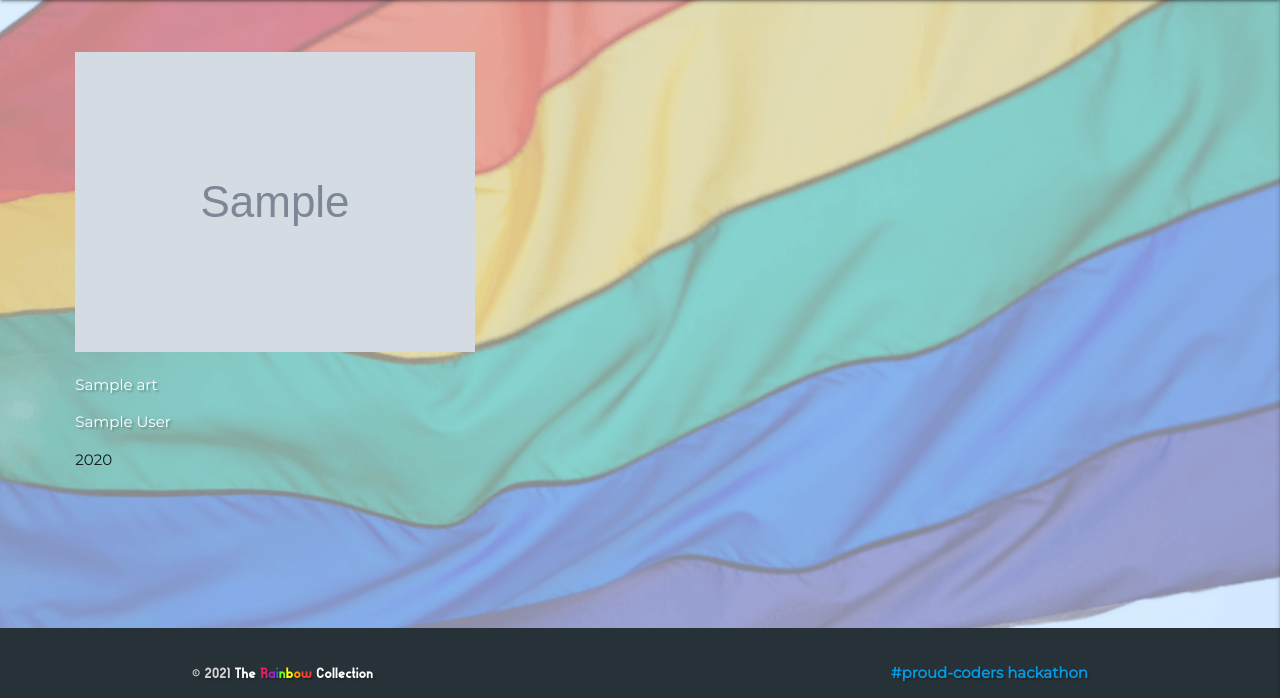
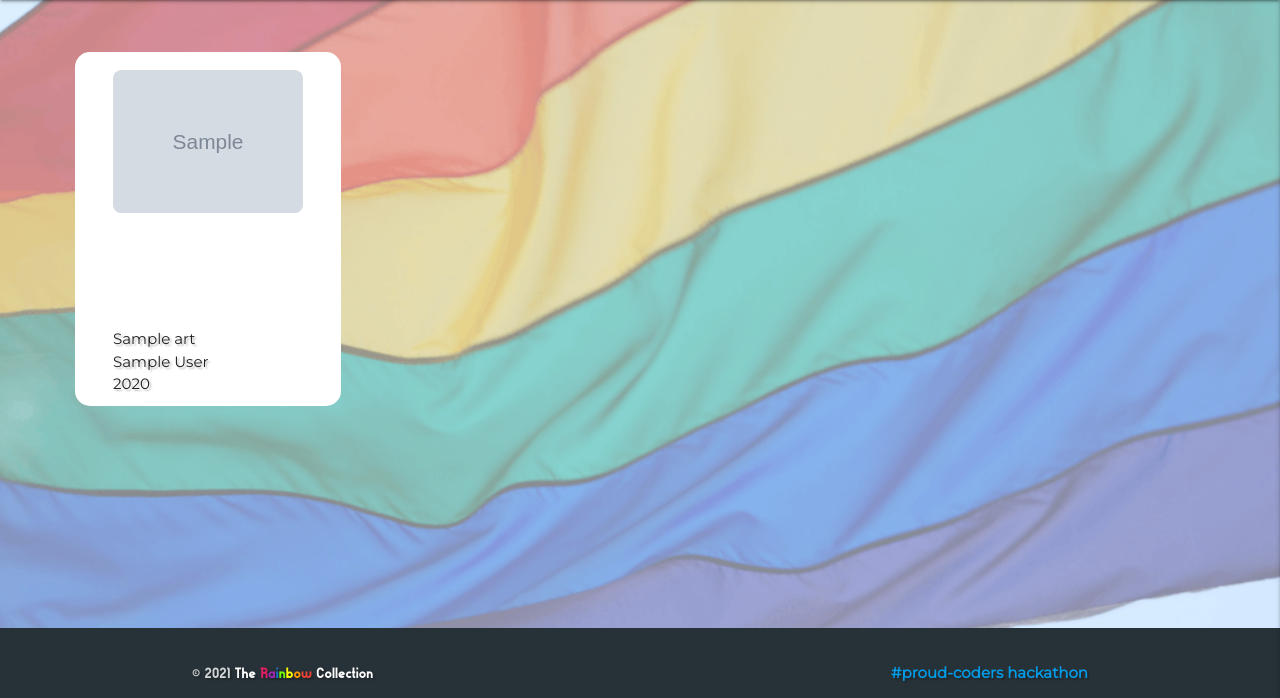
Before and after one commit to irasan/hackpride2021, a Flask app: page /category/1 in a window 1280 px wide. Shown: the part 102-800 px from the top of the page. Run offline with Flask 2, Linux system fonts and the light colour scheme; grey boxes marked "Sample" are stand-in pictures; a database or web service that is not in the repository returns one stand-in record (values such as "Sample title"); some libraries are stand-ins or nearby versions.

Commit message:
Add category page

```diff
--- a/static/css/style.css
+++ b/static/css/style.css
@@ -157,6 +157,13 @@ nav #account-dropdown li:hover {
     width: 75%;
 }
 
+/*CATEGORY*/
+
+.library {
+    padding-bottom: 3px;
+    padding-top: 3px;
+    border-radius: 15px;
+}
 
 /* HR */
 hr.divider {
@@ -231,7 +238,6 @@ hr.divider::before {
     from {top: 4em; opacity: 1;}
     to {top: 0; opacity: 0;}
 }
-
 
 /* REGISTER */
 #register,
--- a/templates/category.html
+++ b/templates/category.html
@@ -5,17 +5,18 @@
 {% for item in art|reverse %}
 
 <div class="col s12 m6 l3">
+    <ul class=" white library">
+        <div class="card-list">
+        <li><figure>
+            <img src="{{ item.image }}" alt="{{ item.title }}" onerror="this.onerror=null;this.src='{{ url_for('static', filename='images/no_img.png') }}';">
+        </figure></li>
+        <li><p class="text-shadow">{{ item.title|truncate(20) }}</p></li>
+        <li><p class="text-shadow">{{ item.author|truncate(20) }}</p></li>
+        <li><p class="text-shadow">{{ item.year }}</p></li>
 
-    <ul>
-        <li>
-            <img src="{{ item.image }}" alt="{{ item.title }}" onerror="this.onerror=null;this.src='{{ url_for('static', filename='images/no_img.png') }}';">
-        </li>
-        <li><p class="white-text text-shadow">{{ item.title|truncate(20) }}</p></li>
-        <li><p class="white-text text-shadow">{{ item.author|truncate(20) }}</p></li>
-        <li><p>{{ item.year }}</p></li>
+    </div>
     </ul>
 </div>
-
 {% endfor %}
 </div>
 {% endblock %}
```
